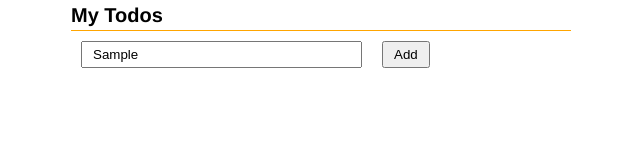
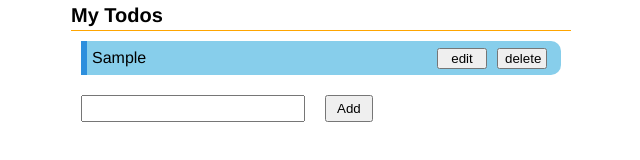
Before and after one commit to taka110-IT/vue_todo_app, a plain HTML site: page index.html in a window 1280 px wide. Both pictures are taken after typing "Sample" into the empty fields and a click on the input "Add". Shown: the whole page, without its empty margins (319-959 px from the left). Drawn offline with nearby package versions, Linux system fonts and the light colour scheme.

Commit message:
Fixed Todo_app

```diff
--- a/index.html
+++ b/index.html
@@ -11,19 +11,19 @@
   <div id="app" class="container">
     <h1>My Todos</h1>
     <ul>
-      <li v-for="(todo,index) in todos">
-        <p>{{ todo }}</p>
+      <li v-for="(todo, index) in todos" :key="todo.id">
+        <p>{{ todo.item }}</p>
         <button @click="editItem(index)">edit</button>
         <button @click="deleteItem(index)">delete</button>
       </li>
     </ul>
-    <form @submit.prevent="setItem" v-if="edit">
+    <form @submit.prevent="addItem" v-if="edit">
+      <input type="text" v-model="item">
+      <input type="submit" value="Add">
+    </form>
+    <form @submit.prevent="setItem" v-else>
       <input type="text" v-model="item">
       <input type="submit" value="Set">
-    </form>
-    <form @submit.prevent="addItem" v-else>
-      <input type="text" v-model="item" size="30">
-      <input type="submit" value="Add">
     </form>
   </div>
 
--- a/main.js
+++ b/main.js
@@ -4,42 +4,40 @@ const TodoApp = {
       todos: [],
       item: '',
       editIndex: '',
-      edit: false
-    }
-  },
-  watch: {
-    todos: {
-      handler() {
-        localStorage.setItem('todos', JSON.stringify(this.todos))
-      },
-      deep: true
     }
   },
   mounted() {
-    this.todos = JSON.parse(localStorage.getItem('todos'))
+    this.todos = JSON.parse(localStorage.getItem('todos')) || []
   },
   methods: {
     addItem() {
-      this.todos.push(this.item)
+      const newItem = {id: Date.now(), item: this.item}
+      this.todos.push(newItem)
+      localStorage.setItem('todos', JSON.stringify(this.todos))
       this.item = ''
     },
-    editItem(index) {
-      this.item = this.todos[index]
-      this.editIndex = index
-      if (!this.edit) this.edit = !this.edit
+      editItem(index) {
+        this.item = this.todos[index].item
+        this.editIndex = index
     },
     setItem() {
-      this.todos.splice(this.editIndex, 1, this.item)
+      this.todos[this.editIndex].item = this.item
+      localStorage.setItem('todos', JSON.stringify(this.todos))
       this.editIndex = ''
-      this.edit = !this.edit
       this.item = ''
     },
     deleteItem(index) {
       if (confirm('Delete OK?')) {
         this.todos.splice(index, 1)
-        if (this.edit) this.edit = !this.edit
+        localStorage.setItem('todos', JSON.stringify(this.todos))
+        this.editIndex = ''
         this.item = ''
       }
+    }
+  },
+  computed: {
+    edit() {
+      return (this.editIndex === '') ? true : false
     }
   }
 }
--- a/style.css
+++ b/style.css
@@ -40,3 +40,7 @@ body {
   margin: 10px;
   padding: 4px 10px;
 }
+
+input[type="text"] {
+   width: 200px;
+   }
```
